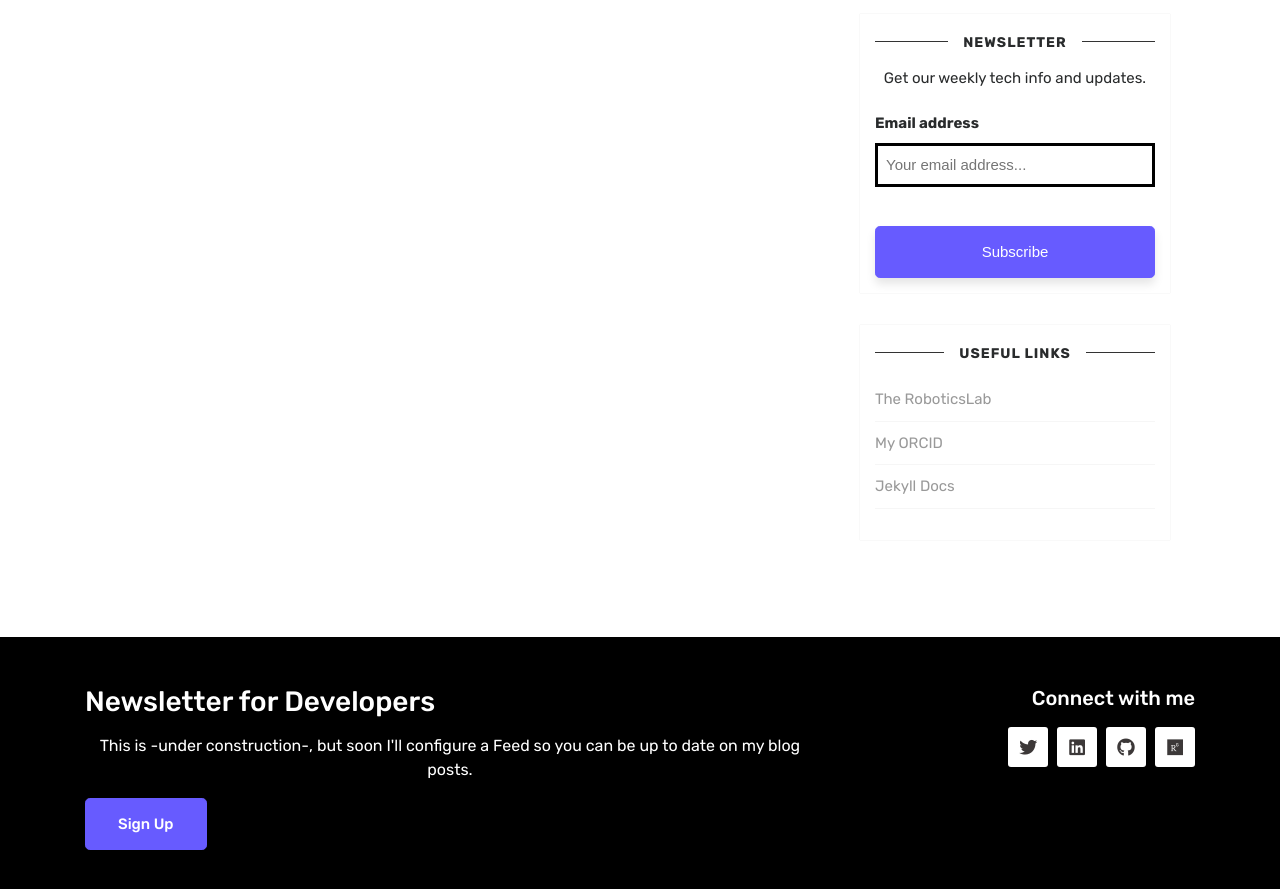
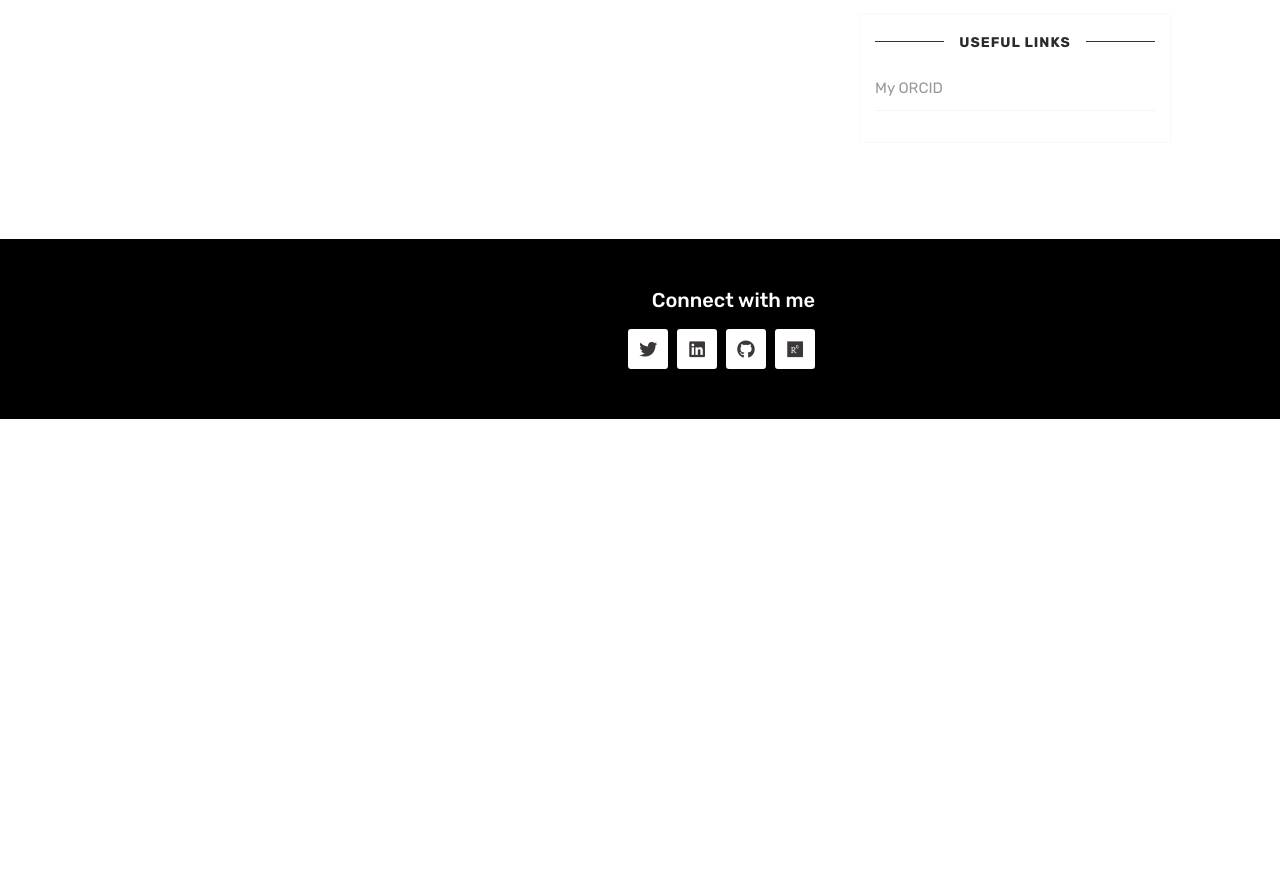
Before and after one commit to olayasturias/olayasturias.github.io, a Jekyll site: the page built from index.html, in a window 1280 px wide and 900 px high, scrolled down 2948 px. Shown: the top 889 px of the window. Built offline with Jekyll 4.4.1, drawn with Linux system fonts in a browser that asks for light colours; nearby versions of some CDN libraries; library files that are not in the unit come from our copies; the list of posts is cut into pages by our own code; after the commit the page ends 3367 px from its top, so only the background shows below that.

Commit message:
newsletter out

```diff
--- a/_includes/sidebar.html
+++ b/_includes/sidebar.html
@@ -4,17 +4,15 @@
      {% include search.html %}
   </div>
 
-  <div class="sidebar-section">
+  <!-- <div class="sidebar-section">
     <h5><span>Newsletter</span></h5>
     {% include newsletter.html %}
-  </div>
+  </div> -->
 
 <div class="sidebar-section">
     <h5><span>Useful Links</span></h5>
     <ul style="list-none;">
-      <li><a target="blank" href="http://roboticslab.uc3m.es/roboticslab/">The RoboticsLab</a></li>
       <li><a target="_blank" href="https://orcid.org/0000-0003-3581-9481">My ORCID</a></li>
-      <li><a target="blank" href="https://jekyllrb.com/docs/">Jekyll Docs</a></li>
     </ul>
   </div>
 </div>
--- a/_layouts/default.html
+++ b/_layouts/default.html
@@ -143,13 +143,13 @@ endcapture %}
     <div class="beforefooter">
         <div class="container">
             <div class="row justify-content-center">
-                <div class="col-md-8">
+                <!-- <div class="col-md-8">
                     <h3>Newsletter for Developers</h3>
                     <center><p>This is -under construction-, but soon I'll configure a Feed
                       so you can be up to date on my blog posts.</p></center>
                     <a class="btn btn-primary btn-lg" href="#" target="_blank">Sign
                         Up</a>
-                </div>
+                </div> -->
                 <div class="col-md-4 text-right footersocial">
                     <h5>Connect with me</h5>
                     <a href="https://twitter.com/oplahoma" target="_blank"><i
```
